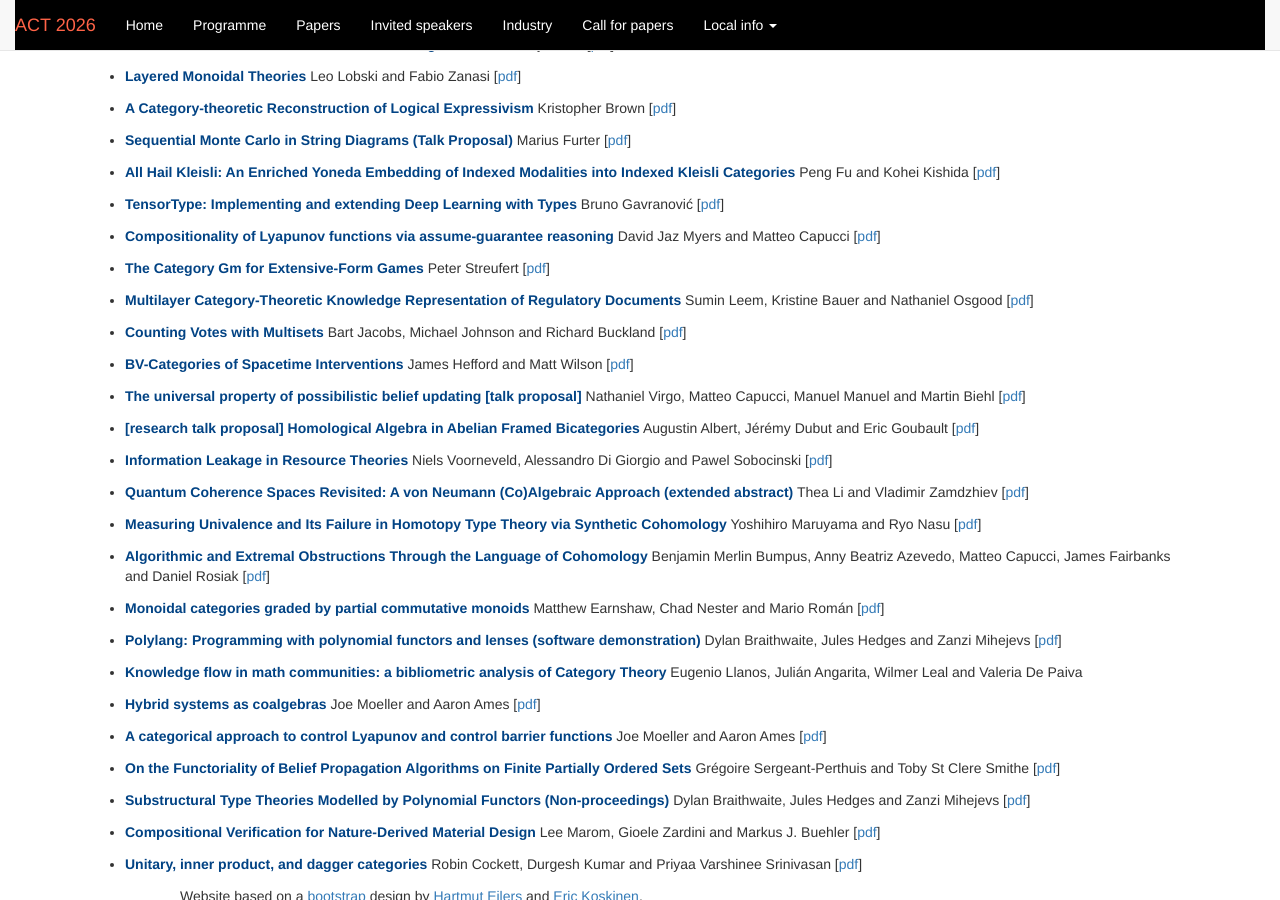
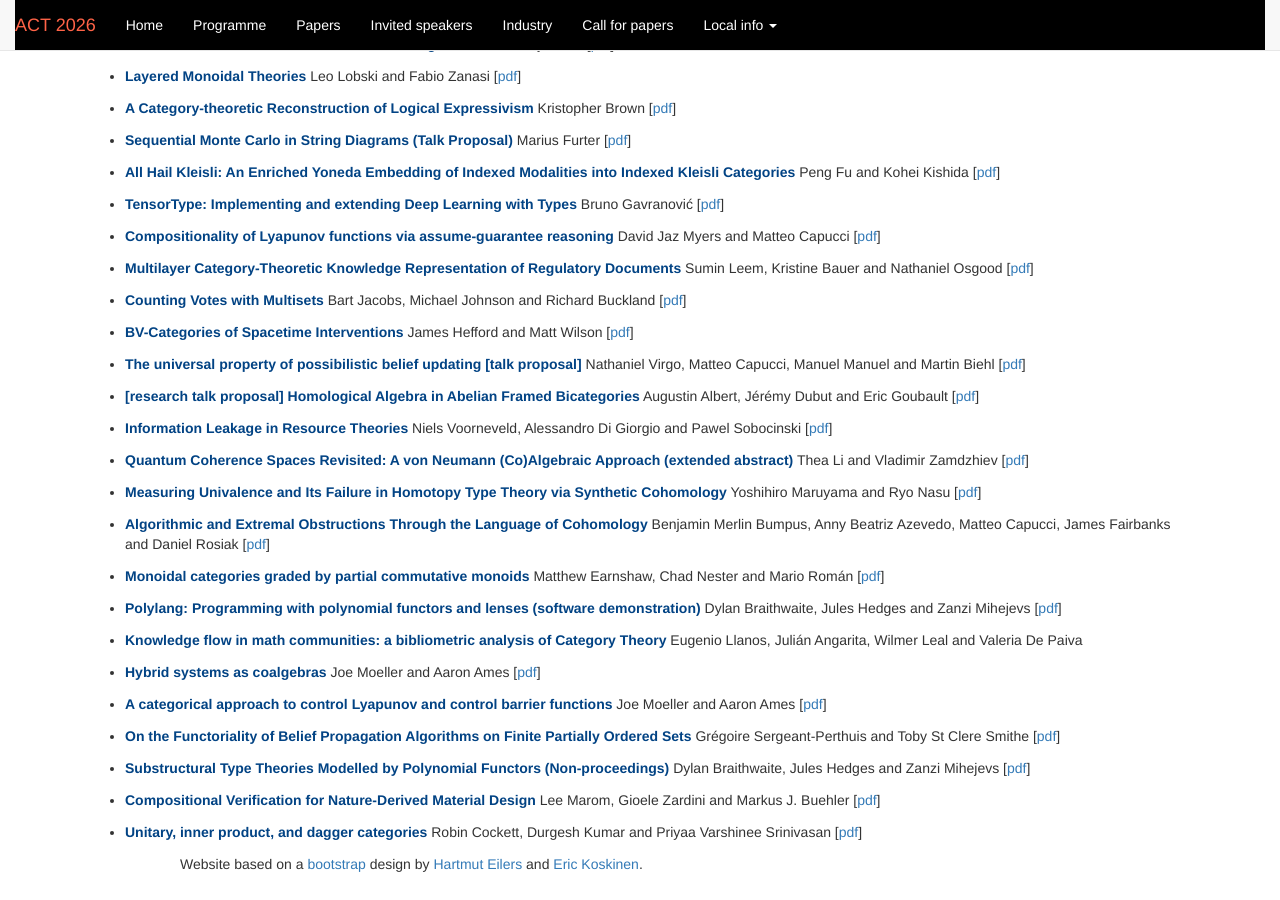
Before and after one commit to actconf2026/actconf2026.github.io, a Jekyll site: the page built from accepted.html, in a window 1280 px wide and 900 px high, scrolled down 1253 px. Built offline with Jekyll 4.4.1, drawn with Linux system fonts in a browser that asks for light colours; part of the change alters nothing that is shown.

Commit message:
Paper Withdrawn

```diff
--- a/accepted.html
+++ b/accepted.html
@@ -665,30 +665,6 @@ and provide guarantees on observations of system state.
   </li>
   <li>
     <details>
-      <summary><span class="paper-title">The Category Gm for Extensive-Form Games</span> Peter Streufert
-        [<a href='https://actconf2026.github.io/papers/ACT_2026_paper_63.pdf'>pdf</a>]</summary>
-      <div class="paper-abstract">This paper introduces Gm, which is a category for
-extensive-form games. The category's objects are
-extensive-form games, each of which is regarded as a set of
-nodes which has been endowed with edges, information sets,
-actions, players, and utility functions. Its morphisms are
-functions from source nodes to target nodes that respect
-this structure. For instance, a game's information-set
-collection is newly regarded as a topological basis for the
-game’s decision-node set, and then a morphism's continuity
-serves to respect the source game's information sets. Given
-these definitions, a game monomorphism is characterized by
-the property of not mapping two source runs (plays) to the
-same target run. Further, a game isomorphism is
-characterized as a bijection whose restriction to decision
-nodes is a homeomorphism, whose induced player
-transformation is bijective, and whose induced run
-transformation is monotonic with respect to the total
-preorder determined by each player's utility function.</div>
-    </details>
-  </li>
-  <li>
-    <details>
       <summary><span class="paper-title">Multilayer Category-Theoretic Knowledge Representation of Regulatory Documents</span>
         Sumin Leem, Kristine Bauer and Nathaniel Osgood [<a href='https://actconf2026.github.io/papers/ACT_2026_paper_65.pdf'>pdf</a>]</summary>
       <div class="paper-abstract"><p>Regulatory documents are not organized as isolated rules,
```
